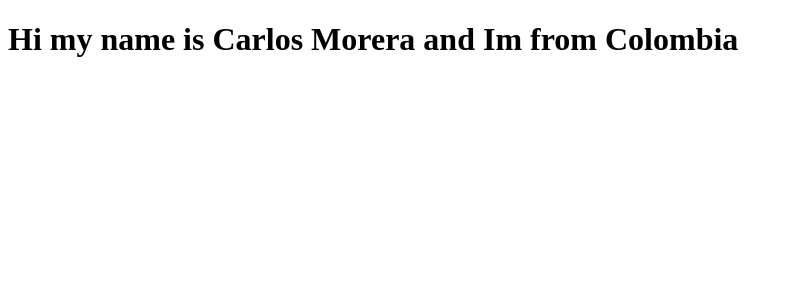
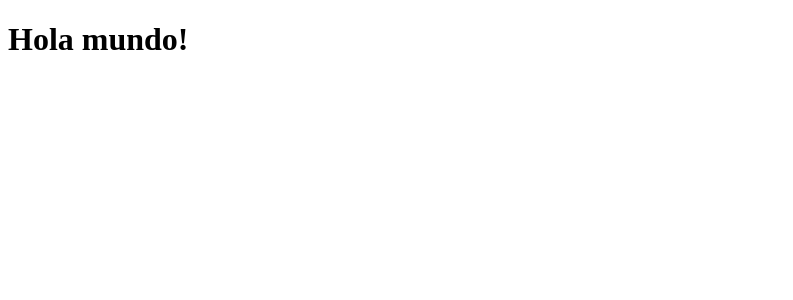
Before and after one commit to carlosmorera/CursoReact2020, a React (Create React App) app: page / in a window 1280 px wide. Shown: the top 300 px of the page, without its empty margins (0-793 px from the left). Built offline with nearby package versions, Linux system fonts and the light colour scheme.

Commit message:
se hace un ejercicio que se renderiza se gun el valor de un booleano

```diff
--- /dev/null
+++ b/src/App.js
@@ -0,0 +1,21 @@
+import React from "react";
+
+const Saludo = (props) => {
+    if (props.saluda) {
+        return (
+            <h1>Hola mundo!</h1>
+        )
+    }
+
+    return (<p>Nada!</p>
+    )
+
+}
+
+
+const App = () => (
+    <div>
+        <Saludo saluda/>
+    </div>
+)
+export default App
--- a/src/index.js
+++ b/src/index.js
@@ -1,18 +1,6 @@
 import React from "react";
 import ReactDom from 'react-dom'
+import App from "./App";
 
-const name = 'Carlos Morera'
-//Build object
-const user ={
-    name : 'Carlos Morera',
-    age: 26,
-    country: 'Colombia'
-}
 
-function getInfo(user) {
-    return `Hi my name is ${user.name} and Im from ${user.country} `
-}
-
-const App = <h1>{getInfo(user)}</h1>
-
-ReactDom.render(App,document.getElementById('root'))
+ReactDom.render(<App/>,document.getElementById('root'))
```
